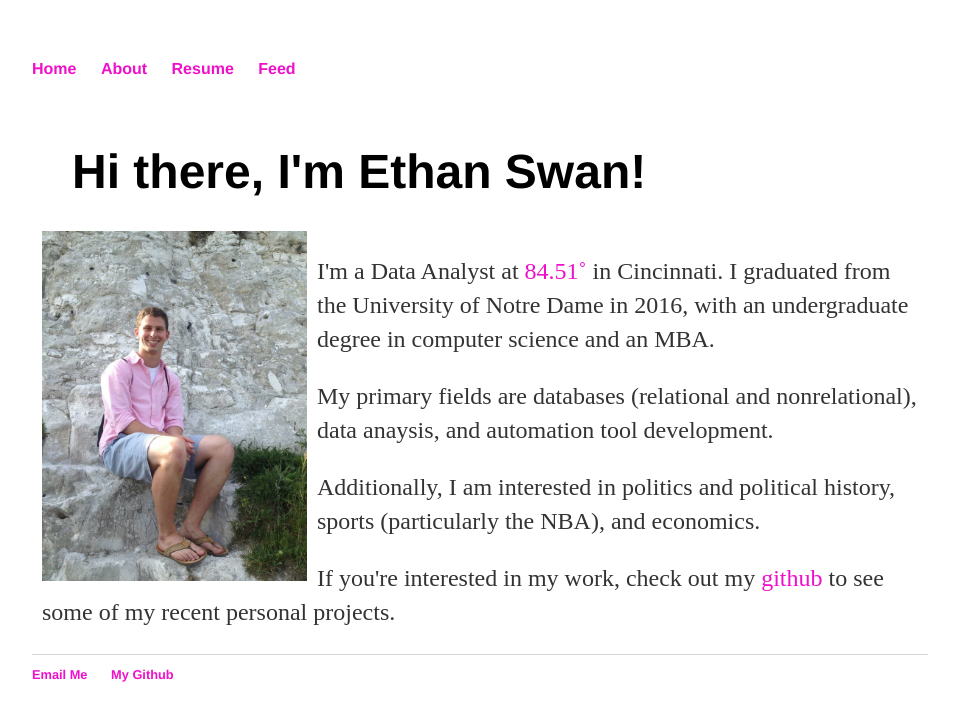
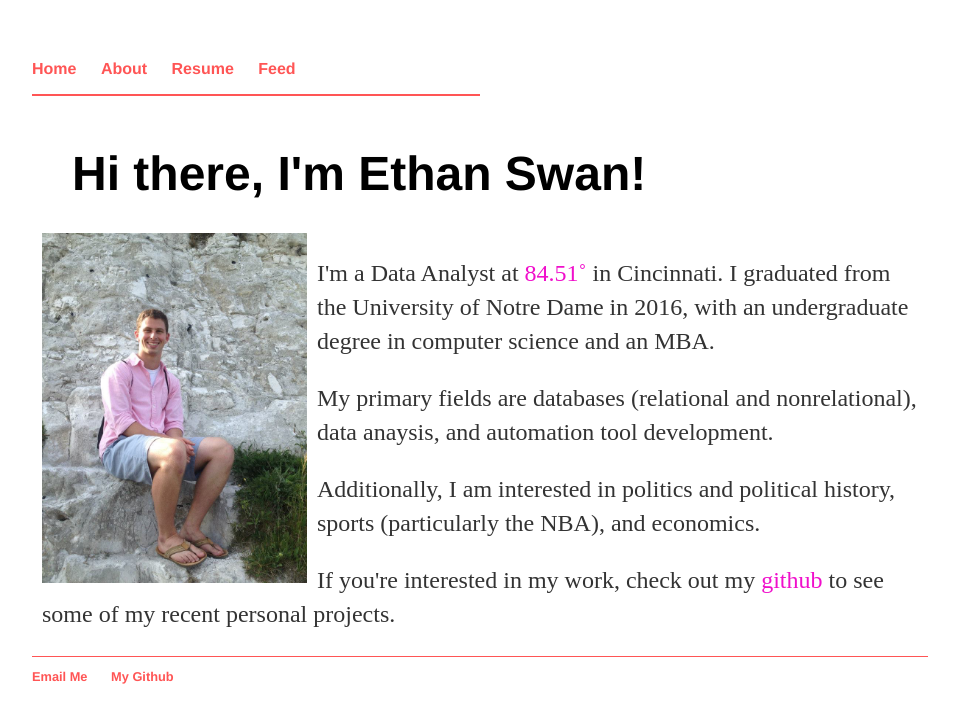
Before and after one commit to eswan18/ethanswan.com, a Jekyll site: the page built from index.html, in a window 1280 px wide. Shown: the top 723 px of the page, without its empty margins (160-1119 px from the left). Built offline with Jekyll 4.4.1, drawn with Linux system fonts in a browser that asks for light colours.

Commit message:
Recolored nav-bars to orange, added a new dividing line under top nav-bar

```diff
--- a/_layouts/default.html
+++ b/_layouts/default.html
@@ -8,12 +8,15 @@
 		<body>
 			<nav>
 	    		<ul>
-	        		<li><a href="/">Home</a></li>
-		        	<li><a href="/about">About</a></li>
-	        		<li><a href="/resume.html">Resume</a></li>
-	        		<li><a href="/blog">Feed</a></li>
+	        		<li><a href="/" class="orange">Home</a></li>
+		        	<li><a href="/about" class="orange">About</a></li>
+	        		<li><a href="/resume.html" class="orange">Resume</a></li>
+	        		<li><a href="/blog" class="orange">Feed</a></li>
 	    		</ul>
 			</nav>
+			<div style="height:2px;width:100%">
+				<div style="background-color:#FF5555;height:2px;width:50%;"/>
+			</div>
 			<br>
 			<div class="container" style="float:left;clear:both;">
 
@@ -22,8 +25,8 @@
 			</div><!-- /.container -->
 			<footer style="clear:both;">
 	    		<ul>
-	        		<li><a href="mailto:ethanpswan@gmail.com">Email Me</a></li>
-	        		<li><a href="https://github.com/eswan18">My Github</a></li>
+	        		<li><a href="mailto:ethanpswan@gmail.com" class="orange">Email Me</a></li>
+	        		<li><a href="https://github.com/eswan18" class="orange">My Github</a></li>
 			</ul>
 			</footer>
 		</body>
--- a/_layouts/post.html
+++ b/_layouts/post.html
@@ -3,7 +3,7 @@ layout: default
 ---
 <h1>{{ page.title }}</h1>
 <p class="meta">{{ page.date | date_to_string }}</p>
-<p class="meta">by {{ author }}</p>
+<p class="meta">by {{ page.author }}</p>
 
 <div class="post">
   {{ content }}
--- a/css/main.css
+++ b/css/main.css
@@ -31,15 +31,22 @@ p {
     margin-left:10px;
 }
 footer {
-    border-top: 1px solid #d5d5d5;
+    border-top: 1px solid #FF5555;
     font-size: .8em;
 }
-
 ul.posts {
     margin: 20px auto 40px;
     font-size: 1.5em;
 }
-
 ul.posts li {
     list-style: none;
 }
+
+
+/*Colors*/
+.orange {
+    color: #FF5555;
+}
+.gray {
+    color: #
+}
```
